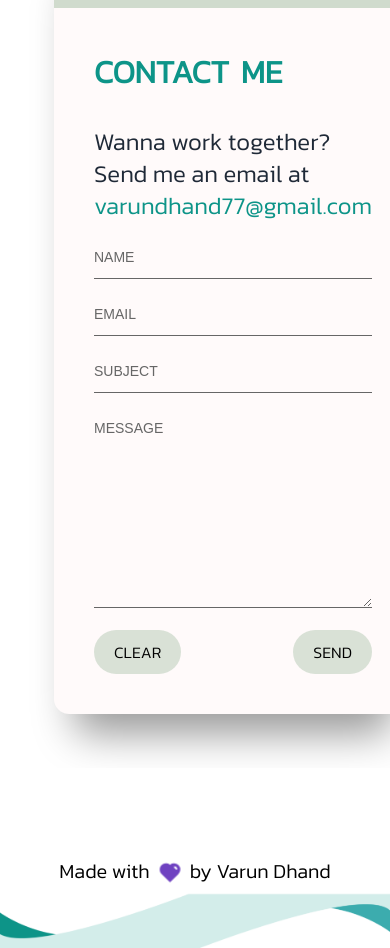
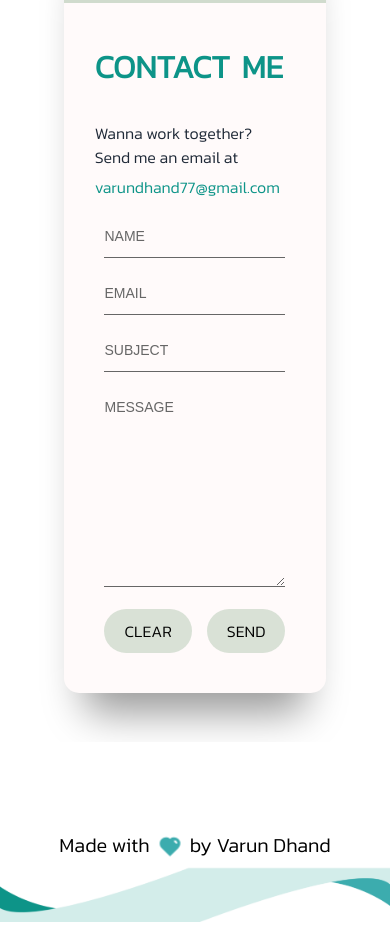
Before and after one commit to varundhand/portfolio-website, a Next.js app: page / in a window 390 px wide. Shown: the part 3860-4808 px from the top of the page. After the commit the page ends 4782 px from the top, so only its background shows below. Built offline with nearby package versions, Linux system fonts and the light colour scheme.

Commit message:
fixed overall responsiviness

```diff
--- a/components/Contact.jsx
+++ b/components/Contact.jsx
@@ -126,9 +126,9 @@ export default function Contact({darkMode}) {
                     <span className='kanit font-semibold'>ME</span>
                   </div>
                   <div className="contact">
-                    <p className='kanit'>Wanna work together? </p>
-                    <p className='kanit'>Send me an email at </p>
-                    <a href="mailto:varundhand77@gmail.com" className="email kanit">
+                    <p className="kanit text-base sm:text-xl md:text-2xl lg:text-2xl xl:text-3xl">Wanna work together? </p>
+                    <p className='kanit text-base sm:text-xl md:text-2xl lg:text-2xl xl:text-3xl'>Send me an email at </p>
+                    <a href="mailto:varundhand77@gmail.com" className="email kanit text-base sm:text-xl md:text-2xl lg:text-2xl xl:text-3xl">
                       varundhand77@gmail.com
                     </a>
                   </div>
--- a/components/Footer.jsx
+++ b/components/Footer.jsx
@@ -18,7 +18,7 @@ export default function Footer({darkMode}) {
             >
             <title>Love</title>
             <path
-              fill="#6f42c1"
+              fill={`${darkMode ? '#9bd4e4' : '#3cacae' }`}
               d="M466.13,64.85A155.12,155.12,0,0,0,355.27,18.51h-.05A155,155,0,0,0,256,54.17,156,156,0,0,0,45.8,64.83C-15.3,126.32-15.3,226.42,46,288.18L256,493.49l210-205.31.2-.2a158.59,158.59,0,0,0,0-223.12Zm-69.36,107.3a38.45,38.45,0,0,0-38.41-38.41V95.33a76.91,76.91,0,0,1,76.82,76.82Z"
               />
           </svg>{' '}
--- a/styles/globals.css
+++ b/styles/globals.css
@@ -610,9 +610,21 @@ footer h2 #heart {
   background-color: red;
 }
 @media screen and (max-width: 768px) {
+  #contact .container {
+    width: 90%;
+    padding: 5px;
+  }
   #contact .screen-body {
     flex-direction: column;
- }
+    align-items: center;
+  }
+  #contact .screen-body-item {
+    padding: 25px 0;
+  }
+
+  /* #contact .screen-body {
+    flex-direction: column;
+ } */
   #contact .contact {
     line-height: 2rem;
     font-size: 1.5rem;
```
